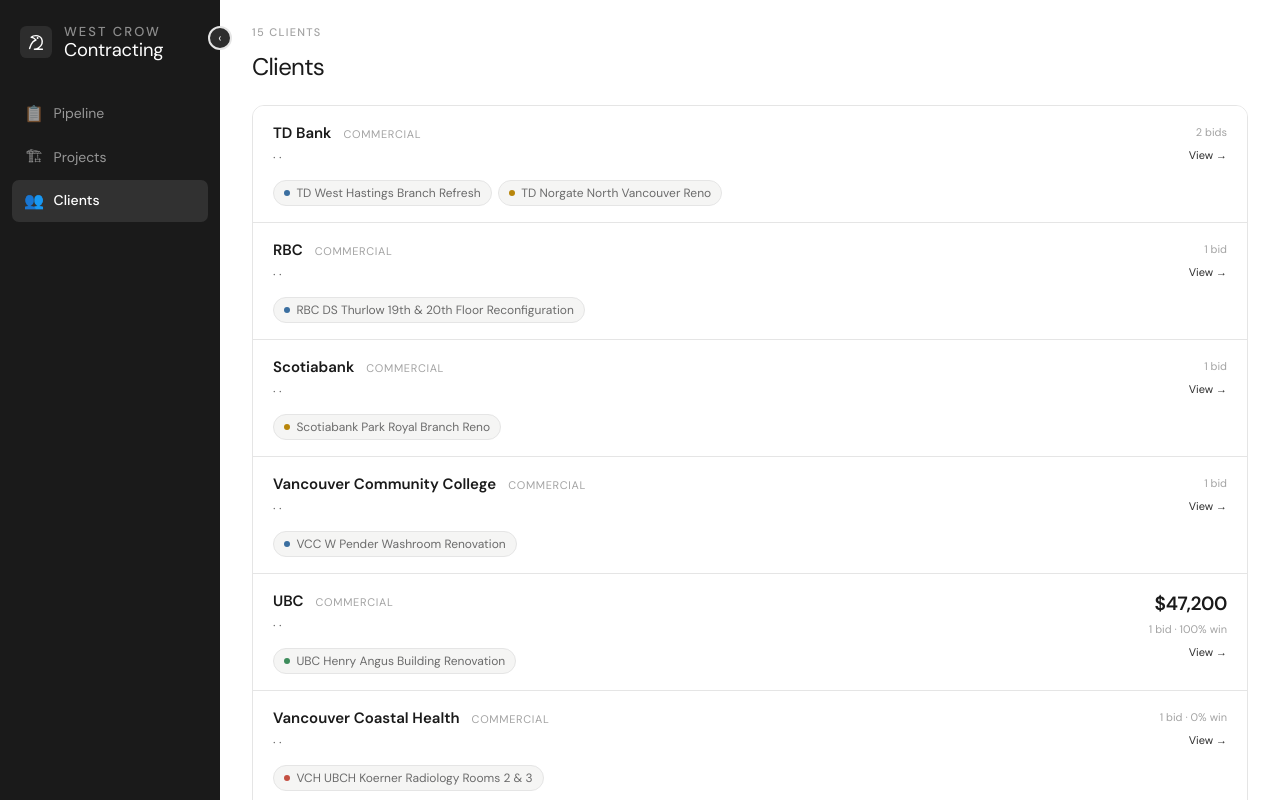
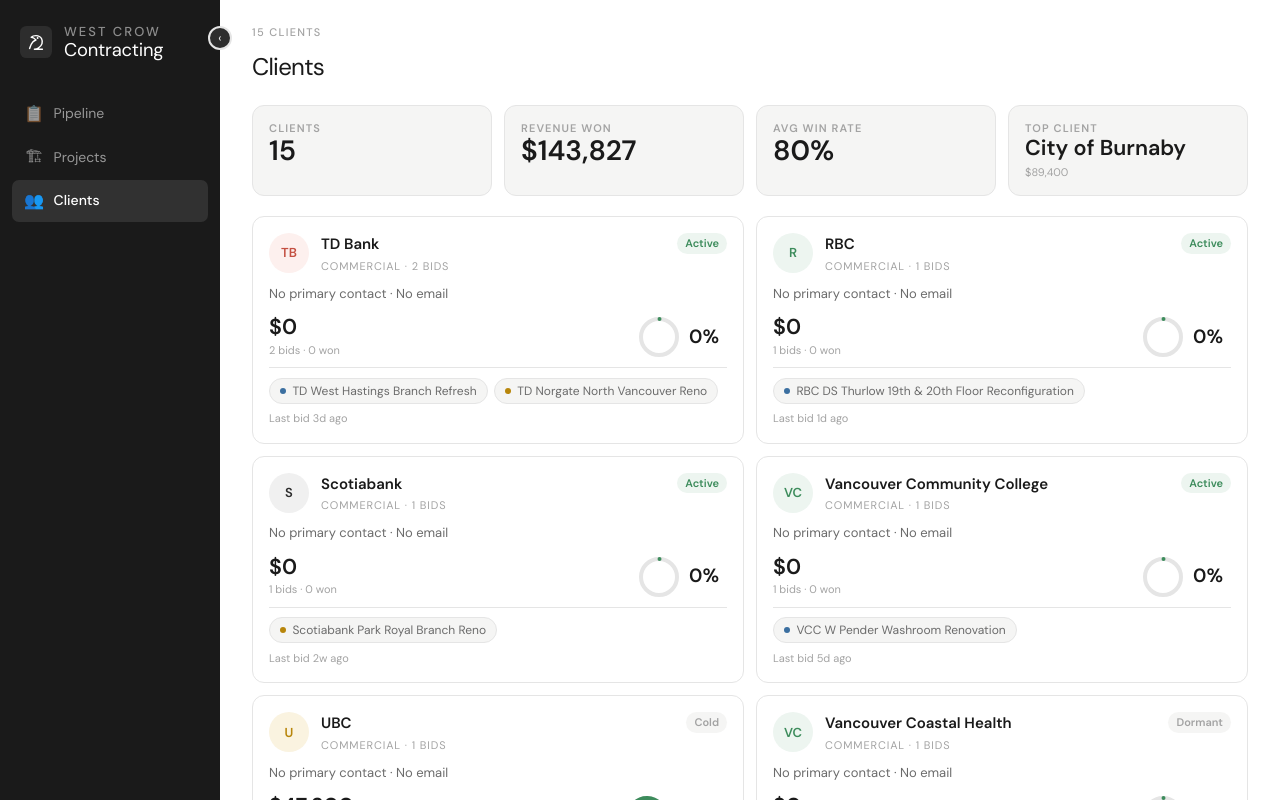
Before and after one commit to jpdehyl/west-crow-dashboard, a Next.js app: page /clients in a window 1280 px wide. Shown: the top 800 px of the page. Built offline with nearby package versions, Linux system fonts and the light colour scheme; no server answers.

Commit message:
feat: redesign clients page with relationship insights

```diff
--- a/app/clients/page.tsx
+++ b/app/clients/page.tsx
@@ -1,81 +1,271 @@
-import { CLIENTS, BIDS } from "@/lib/data"
+import Link from "next/link"
+import { StatusDot } from "@/components/StatusDot"
+import { WinRateArc } from "@/components/WinRateArc"
+import { BIDS, CLIENTS } from "@/lib/data"
 import { formatCurrency } from "@/lib/utils"
-import { StatusDot } from "@/components/StatusDot"
-import Link from "next/link"
+
+const NOW_TS = Date.now()
+
+const AVATAR_PALETTE = [
+  { bg: "var(--terra-light)", color: "var(--terra)" },
+  { bg: "var(--gold-light)", color: "var(--gold)" },
+  { bg: "var(--sage-light)", color: "var(--sage)" },
+  { bg: "var(--accent-light)", color: "var(--accent)" },
+]
+
+function relativeDate(d: string, nowTs: number) {
+  const days = Math.floor((nowTs - new Date(d).getTime()) / 86400000)
+  if (days < 7) return `${days}d ago`
+  if (days < 30) return `${Math.floor(days / 7)}w ago`
+  return `${Math.floor(days / 30)}mo ago`
+}
 
 export default function ClientsPage() {
+  const allClientBids = CLIENTS.map((c) => BIDS.filter((b) => b.client_id === c.id))
+  const totalRevenue = allClientBids
+    .flat()
+    .filter((b) => b.status === "won")
+    .reduce((s, b) => s + b.bid_value, 0)
+  const allDecided = allClientBids.flat().filter((b) => ["won", "lost"].includes(b.status))
+  const allWon = allClientBids.flat().filter((b) => b.status === "won")
+  const avgWinRate = allDecided.length > 0 ? Math.round((allWon.length / allDecided.length) * 100) : 0
+  const topClient = CLIENTS.map((c) => {
+    const won = BIDS.filter((b) => b.client_id === c.id && b.status === "won")
+    return { name: c.name, revenue: won.reduce((s, b) => s + b.bid_value, 0) }
+  }).sort((a, b) => b.revenue - a.revenue)[0]
+
+  const clientStats = CLIENTS.map((client) => {
+    const clientBids = BIDS.filter((bid) => bid.client_id === client.id)
+    const won = clientBids.filter((bid) => bid.status === "won")
+    const decided = clientBids.filter((bid) => ["won", "lost"].includes(bid.status))
+    const totalWon = won.reduce((sum, bid) => sum + bid.bid_value, 0)
+    const winRate = decided.length > 0 ? Math.round((won.length / decided.length) * 100) : 0
+    const recentBids = [...clientBids]
+      .sort((a, b) => new Date(b.created_at).getTime() - new Date(a.created_at).getTime())
+      .slice(0, 2)
+
+    const lastBid = [...clientBids].sort(
+      (a, b) => new Date(b.created_at).getTime() - new Date(a.created_at).getTime(),
+    )[0]
+    const daysSince = lastBid ? (NOW_TS - new Date(lastBid.created_at).getTime()) / 86400000 : Infinity
+    const hasActive = clientBids.some((b) => ["active", "sent"].includes(b.status))
+    const relStatus = hasActive
+      ? { label: "Active", color: "var(--sage)", bg: "var(--sage-light)" }
+      : daysSince < 90
+        ? { label: "Recent", color: "var(--gold)", bg: "var(--gold-light)" }
+        : daysSince < 365
+          ? { label: "Dormant", color: "var(--ink-faint)", bg: "var(--bg-subtle)" }
+          : { label: "Cold", color: "var(--ink-faint)", bg: "var(--bg-subtle)" }
+
+    return {
+      client,
+      clientBids,
+      won,
+      totalWon,
+      winRate,
+      recentBids,
+      lastBid,
+      relStatus,
+    }
+  })
+
+  const rankedByRevenue = [...clientStats].filter((c) => c.totalWon > 0).sort((a, b) => b.totalWon - a.totalWon)
+  const maxRevenue = Math.max(...clientStats.map((c) => c.totalWon), 1)
+
   return (
     <div>
       <div style={{ marginBottom: "1.25rem" }}>
-        <p style={{ fontSize: "11px", letterSpacing: "0.12em", textTransform: "uppercase", color: "var(--ink-faint)", fontWeight: 500, marginBottom: "0.5rem" }}>
+        <p
+          style={{
+            fontSize: "11px",
+            letterSpacing: "0.12em",
+            textTransform: "uppercase",
+            color: "var(--ink-faint)",
+            fontWeight: 500,
+            marginBottom: "0.5rem",
+          }}
+        >
           {CLIENTS.length} clients
         </p>
-        <h1 style={{ fontSize: "1.5rem", fontWeight: 400, letterSpacing: "-0.03em", color: "var(--ink)" }}>
-          Clients
-        </h1>
+        <h1 style={{ fontSize: "1.5rem", fontWeight: 400, letterSpacing: "-0.03em", color: "var(--ink)" }}>Clients</h1>
       </div>
 
-      <div style={{ display: "flex", flexDirection: "column", gap: "0", border: "1px solid var(--border)", borderRadius: "12px", overflow: "hidden" }}>
-        {CLIENTS.map((client, i) => {
-          const clientBids = BIDS.filter(b => b.client_id === client.id)
-          const won = clientBids.filter(b => b.status === 'won')
-          const decided = clientBids.filter(b => ['won','lost'].includes(b.status))
-          const totalWon = won.reduce((s,b) => s + b.bid_value, 0)
-          const winRate = decided.length > 0 ? Math.round(won.length / decided.length * 100) : null
-          const recent = [...clientBids].sort((a,b) => new Date(b.created_at).getTime() - new Date(a.created_at).getTime()).slice(0, 3)
+      <div className="kpi-grid-4" style={{ gap: "0.75rem", marginBottom: "1.25rem" }}>
+        <div style={{ background: "var(--bg-subtle)", border: "1px solid var(--border)", borderRadius: 12, padding: "0.9rem 1rem" }}>
+          <p style={{ fontSize: 11, textTransform: "uppercase", letterSpacing: "0.1em", color: "var(--ink-faint)", fontWeight: 600 }}>Clients</p>
+          <p className="kpi-value" style={{ fontSize: "1.75rem", fontWeight: 600, color: "var(--ink)", lineHeight: 1.1 }}>{CLIENTS.length}</p>
+        </div>
+        <div style={{ background: "var(--bg-subtle)", border: "1px solid var(--border)", borderRadius: 12, padding: "0.9rem 1rem" }}>
+          <p style={{ fontSize: 11, textTransform: "uppercase", letterSpacing: "0.1em", color: "var(--ink-faint)", fontWeight: 600 }}>Revenue Won</p>
+          <p className="kpi-value" style={{ fontSize: "1.75rem", fontWeight: 600, color: "var(--ink)", lineHeight: 1.1 }}>{formatCurrency(totalRevenue)}</p>
+        </div>
+        <div style={{ background: "var(--bg-subtle)", border: "1px solid var(--border)", borderRadius: 12, padding: "0.9rem 1rem" }}>
+          <p style={{ fontSize: 11, textTransform: "uppercase", letterSpacing: "0.1em", color: "var(--ink-faint)", fontWeight: 600 }}>Avg Win Rate</p>
+          <p className="kpi-value" style={{ fontSize: "1.75rem", fontWeight: 600, color: "var(--ink)", lineHeight: 1.1 }}>{avgWinRate}%</p>
+        </div>
+        <div style={{ background: "var(--bg-subtle)", border: "1px solid var(--border)", borderRadius: 12, padding: "0.9rem 1rem" }}>
+          <p style={{ fontSize: 11, textTransform: "uppercase", letterSpacing: "0.1em", color: "var(--ink-faint)", fontWeight: 600 }}>Top Client</p>
+          <p className="kpi-value" style={{ fontSize: "1.35rem", fontWeight: 600, color: "var(--ink)", lineHeight: 1.2 }}>{topClient?.name ?? "—"}</p>
+          <p style={{ fontSize: 11, color: "var(--ink-faint)", marginTop: 2 }}>{topClient?.revenue ? formatCurrency(topClient.revenue) : "No won bids"}</p>
+        </div>
+      </div>
+
+      <div className="clients-card-grid" style={{ display: "grid", gap: "0.75rem", marginBottom: "1.5rem" }}>
+        {clientStats.map(({ client, clientBids, won, totalWon, winRate, recentBids, lastBid, relStatus }) => {
+          const palette = AVATAR_PALETTE[client.name.charCodeAt(0) % AVATAR_PALETTE.length]
+          const initials = client.name
+            .split(" ")
+            .map((w) => w[0])
+            .join("")
+            .slice(0, 2)
+            .toUpperCase()
+          const contactLine = [client.contact_name || "No primary contact", client.email || "No email"]
+            .filter(Boolean)
+            .join(" · ")
 
           return (
-            <div key={client.id} style={{
-              background: "var(--bg)",
-              borderBottom: i < CLIENTS.length - 1 ? "1px solid var(--border)" : "none",
-            }}>
-              <Link href={`/clients/${client.id}`} className="row-hover" style={{
-                display: "flex", justifyContent: "space-between", alignItems: "flex-start",
-                padding: "1rem 1.25rem", textDecoration: "none",
-              }}>
-                <div style={{ flex: 1 }}>
-                  <div style={{ display: "flex", alignItems: "baseline", gap: "0.75rem", marginBottom: "0.25rem" }}>
-                    <p style={{ fontSize: "15px", fontWeight: 600, color: "var(--ink)" }}>{client.name}</p>
-                    <span style={{ fontSize: "11px", color: "var(--ink-faint)", textTransform: "uppercase", letterSpacing: "0.06em" }}>{client.type}</span>
+            <Link
+              key={client.id}
+              href={`/clients/${client.id}`}
+              className="row-hover"
+              style={{
+                border: "1px solid var(--border)",
+                borderRadius: 12,
+                background: "var(--bg)",
+                padding: "1rem",
+                textDecoration: "none",
+                color: "inherit",
+                display: "block",
+              }}
+            >
+              <div style={{ display: "flex", justifyContent: "space-between", alignItems: "flex-start", gap: "0.75rem" }}>
+                <div style={{ display: "flex", gap: "0.75rem", minWidth: 0 }}>
+                  <div
+                    style={{
+                      width: 40,
+                      height: 40,
+                      borderRadius: "50%",
+                      background: palette.bg,
+                      color: palette.color,
+                      display: "grid",
+                      placeItems: "center",
+                      fontSize: 13,
+                      fontWeight: 700,
+                      flexShrink: 0,
+                    }}
+                  >
+                    {initials}
                   </div>
-                  <p style={{ fontSize: "13px", color: "var(--ink-muted)", marginBottom: "0.75rem" }}>
-                    {client.contact_name} ·{" "}
-                    <span style={{ color: "var(--accent)" }}>{client.email}</span>
-                    {" "}· {client.phone}
-                  </p>
-                  {recent.length > 0 && (
-                    <div style={{ display: "flex", gap: "0.4rem", flexWrap: "wrap" }}>
-                      {recent.map(bid => (
-                        <span key={bid.id} style={{
-                          fontSize: "12px", padding: "3px 10px", borderRadius: "20px",
-                          background: "var(--bg-subtle)", border: "1px solid var(--border)",
-                          color: "var(--ink-muted)",
-                          display: "inline-flex", alignItems: "center", gap: "0.4rem",
-                        }}>
+                  <div style={{ minWidth: 0 }}>
+                    <p style={{ fontSize: 15, fontWeight: 600, color: "var(--ink)", marginBottom: 2 }}>{client.name}</p>
+                    <p style={{ fontSize: 11, color: "var(--ink-faint)", letterSpacing: "0.08em", textTransform: "uppercase" }}>
+                      {client.type} · {clientBids.length > 0 ? `${clientBids.length} bids` : "No bids"}
+                    </p>
+                  </div>
+                </div>
+                <span
+                  style={{
+                    fontSize: 11,
+                    fontWeight: 600,
+                    padding: "2px 8px",
+                    borderRadius: 20,
+                    color: relStatus.color,
+                    background: relStatus.bg,
+                    whiteSpace: "nowrap",
+                  }}
+                >
+                  {relStatus.label}
+                </span>
+              </div>
+
+              <p style={{ color: "var(--ink-muted)", fontSize: 13, marginTop: "0.6rem", marginBottom: "0.75rem" }}>{contactLine}</p>
+
+              {clientBids.length > 0 && (
+                <>
+                  <div style={{ display: "flex", justifyContent: "space-between", alignItems: "center", marginBottom: "0.5rem" }}>
+                    <div>
+                      <p className="kpi-value" style={{ fontSize: "1.35rem", fontWeight: 600, color: "var(--ink)", lineHeight: 1.1 }}>
+                        {formatCurrency(totalWon)}
+                      </p>
+                      <p style={{ fontSize: 11, color: "var(--ink-faint)", marginTop: 2 }}>
+                        {clientBids.length} bids · {won.length} won
+                      </p>
+                    </div>
+                    <div style={{ display: "flex", alignItems: "center", gap: "0.5rem" }}>
+                      <WinRateArc pct={winRate} />
+                      <p className="kpi-value" style={{ fontSize: "1.2rem", fontWeight: 600, color: "var(--ink)", minWidth: 38 }}>
+                        {winRate}%
+                      </p>
+                    </div>
+                  </div>
+
+                  <div style={{ borderTop: "1px solid var(--border)", paddingTop: "0.6rem" }}>
+                    <div style={{ display: "flex", gap: "0.4rem", flexWrap: "wrap", marginBottom: "0.4rem" }}>
+                      {recentBids.map((bid) => (
+                        <span
+                          key={bid.id}
+                          style={{
+                            fontSize: 12,
+                            padding: "3px 10px",
+                            borderRadius: 20,
+                            background: "var(--bg-subtle)",
+                            border: "1px solid var(--border)",
+                            color: "var(--ink-muted)",
+                            display: "inline-flex",
+                            alignItems: "center",
+                            gap: "0.4rem",
+                          }}
+                        >
                           <StatusDot status={bid.status} showLabel={false} />
                           {bid.project_name}
                         </span>
                       ))}
                     </div>
-                  )}
-                </div>
-                <div style={{ textAlign: "right", flexShrink: 0, marginLeft: "1.5rem" }}>
-                  {totalWon > 0 && (
-                    <p style={{ fontSize: "1.2rem", fontWeight: 600, color: "var(--ink)", letterSpacing: "-0.02em" }}>
-                      {formatCurrency(totalWon)}
-                    </p>
-                  )}
-                  <p style={{ fontSize: "11px", color: "var(--ink-faint)", marginTop: "0.15rem" }}>
-                    {clientBids.length} bid{clientBids.length !== 1 ? 's' : ''}
-                    {winRate !== null ? ` · ${winRate}% win` : ''}
-                  </p>
-                  <p style={{ fontSize: "11px", color: "var(--accent)", marginTop: "0.4rem" }}>View →</p>
-                </div>
-              </Link>
-            </div>
+                    {lastBid && <p style={{ fontSize: 11, color: "var(--ink-faint)" }}>Last bid {relativeDate(lastBid.created_at, NOW_TS)}</p>}
+                  </div>
+                </>
+              )}
+            </Link>
           )
         })}
       </div>
+
+      <section style={{ border: "1px solid var(--border)", borderRadius: 12, padding: "1rem 1rem 0.8rem" }}>
+        <h2
+          style={{
+            fontSize: 11,
+            textTransform: "uppercase",
+            letterSpacing: "0.1em",
+            color: "var(--ink-faint)",
+            fontWeight: 600,
+            marginBottom: "0.75rem",
+          }}
+        >
+          Revenue by Client
+        </h2>
+
+        {rankedByRevenue.map(({ client, totalWon }) => (
+          <div key={client.id} style={{ marginBottom: "0.75rem" }}>
+            <div style={{ display: "flex", justifyContent: "space-between", marginBottom: "0.25rem", gap: "0.75rem" }}>
+              <span style={{ fontSize: "13px", fontWeight: 500, color: "var(--ink)" }}>{client.name}</span>
+              <span className="kpi-value" style={{ fontSize: "1rem", color: "var(--ink)", whiteSpace: "nowrap" }}>
+                {formatCurrency(totalWon)}
+              </span>
+            </div>
+            <div style={{ height: 6, background: "var(--border)", borderRadius: 3, overflow: "hidden" }}>
+              <div
+                style={{
+                  height: "100%",
+                  width: `${(totalWon / maxRevenue) * 100}%`,
+                  background: "var(--sage)",
+                  borderRadius: 3,
+                  transition: "width 0.4s ease",
+                }}
+              />
+            </div>
+          </div>
+        ))}
+      </section>
     </div>
   )
 }
--- a/app/globals.css
+++ b/app/globals.css
@@ -82,6 +82,8 @@
 .kpi-grid-2  { display: grid; grid-template-columns: repeat(2, 1fr); }
 .stage-strip { display: flex; }
 .table-scroll { overflow-x: auto; -webkit-overflow-scrolling: touch; }
+.clients-card-grid { grid-template-columns: 1fr 1fr; }
+
 
 @media (max-width: 768px) {
   .sidebar        { display: none !important; }
@@ -102,6 +104,7 @@
   .stage-strip > * { min-width: 100px; flex-shrink: 0; }
 
   .board-grid { grid-template-columns: 1fr !important; }
+  .clients-card-grid { grid-template-columns: 1fr !important; }
 
   .table-scroll th,
   .table-scroll td { padding: 0.6rem 0.75rem !important; font-size: 13px !important; }
--- /dev/null
+++ b/components/WinRateArc.tsx
@@ -0,0 +1,23 @@
+export function WinRateArc({ pct }: { pct: number }) {
+  const r = 18
+  const circ = 2 * Math.PI * r
+  const filled = (pct / 100) * circ
+
+  return (
+    <svg width="44" height="44" viewBox="0 0 44 44" role="img" aria-label={`Win rate ${pct}%`}>
+      <circle cx="22" cy="22" r={r} fill="none" stroke="var(--border)" strokeWidth="4" />
+      <circle
+        cx="22"
+        cy="22"
+        r={r}
+        fill="none"
+        stroke="var(--sage)"
+        strokeWidth="4"
+        strokeDasharray={`${filled} ${circ - filled}`}
+        strokeDashoffset={circ * 0.25}
+        strokeLinecap="round"
+        style={{ transition: "stroke-dasharray 0.3s ease" }}
+      />
+    </svg>
+  )
+}
```
Also changed, not shown: app/page.tsx (+1 -16 lines).
